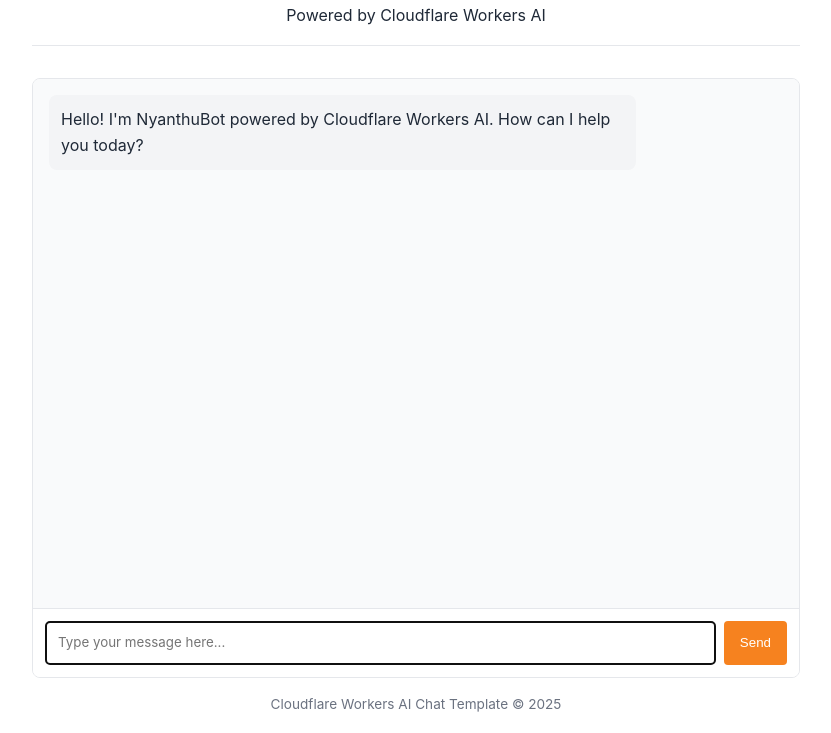
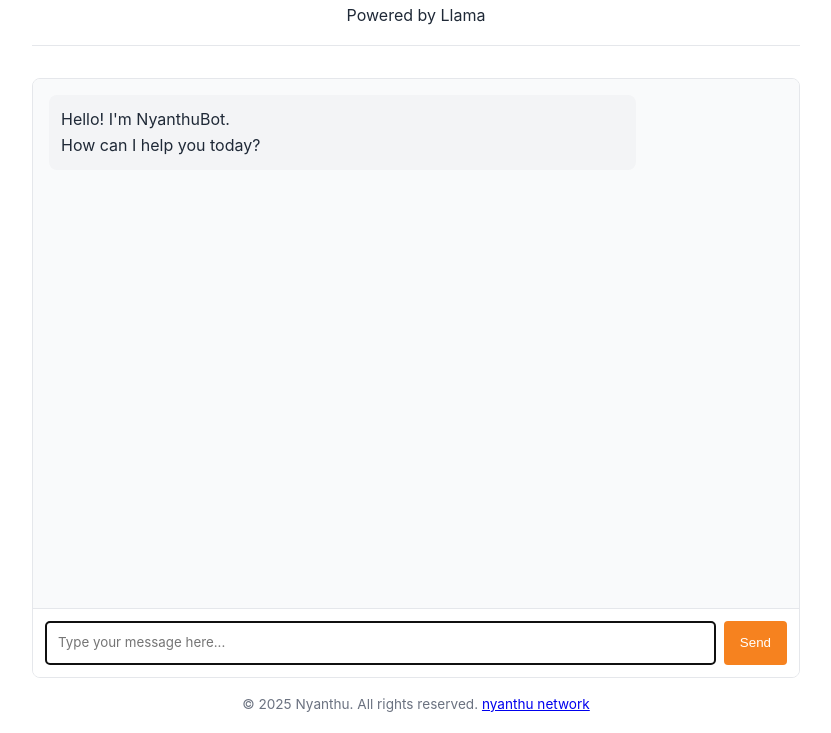
Before and after one commit to nyanthu-okabe/llm-chat-app-template, a website: page public/index.html in a window 1280 px wide. Shown: the part 67-800 px from the top of the page, without its empty margins (224-1055 px from the left). Drawn offline with Linux system fonts and the light colour scheme.

Commit message:
Update index.html

```diff
--- a/public/index.html
+++ b/public/index.html
@@ -139,21 +139,21 @@
   <body>
     <header>
       <h1>NyanthuBot</h1>
-      <p>Powered by Cloudflare Workers AI</p>
+      <p>Powered by Llama</p>
     </header>
 
     <div class="chat-container">
       <div id="chat-messages" class="chat-messages">
         <div class="message assistant-message">
           <p>
-            Hello! I'm NyanthuBot powered by Cloudflare Workers AI. How can
-            I help you today?
+            Hello! I'm NyanthuBot. <br>
+            How can I help you today?
           </p>
         </div>
       </div>
 
       <div class="typing-indicator" id="typing-indicator">
-        AI is thinking...
+        NyanthuBot is thinking...
       </div>
 
       <div class="message-input">
@@ -168,7 +168,8 @@
     </div>
 
     <footer>
-      <p>Cloudflare Workers AI Chat Template &copy; 2025</p>
+      <p> &copy; 2025 Nyanthu. All rights reserved. <a href="https://www.nyanthu.com/sites/">nyanthu network</a></p>
+
     </footer>
 
     <!-- Chat app script -->
```
